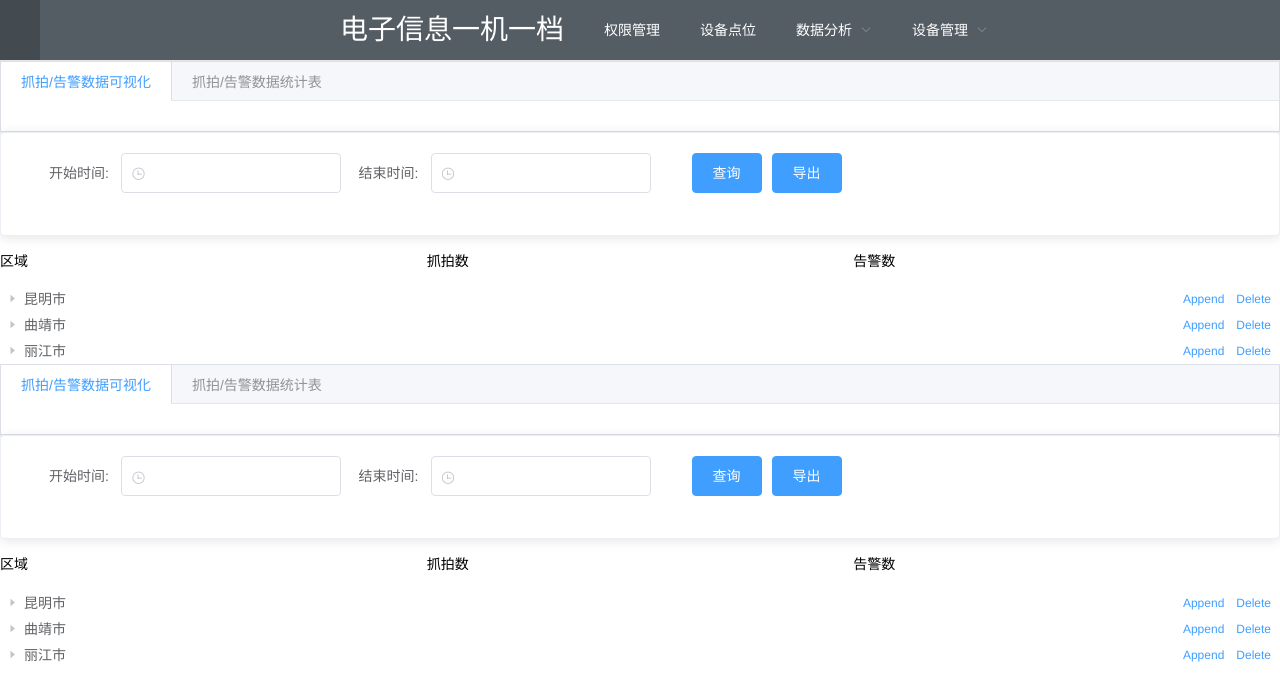
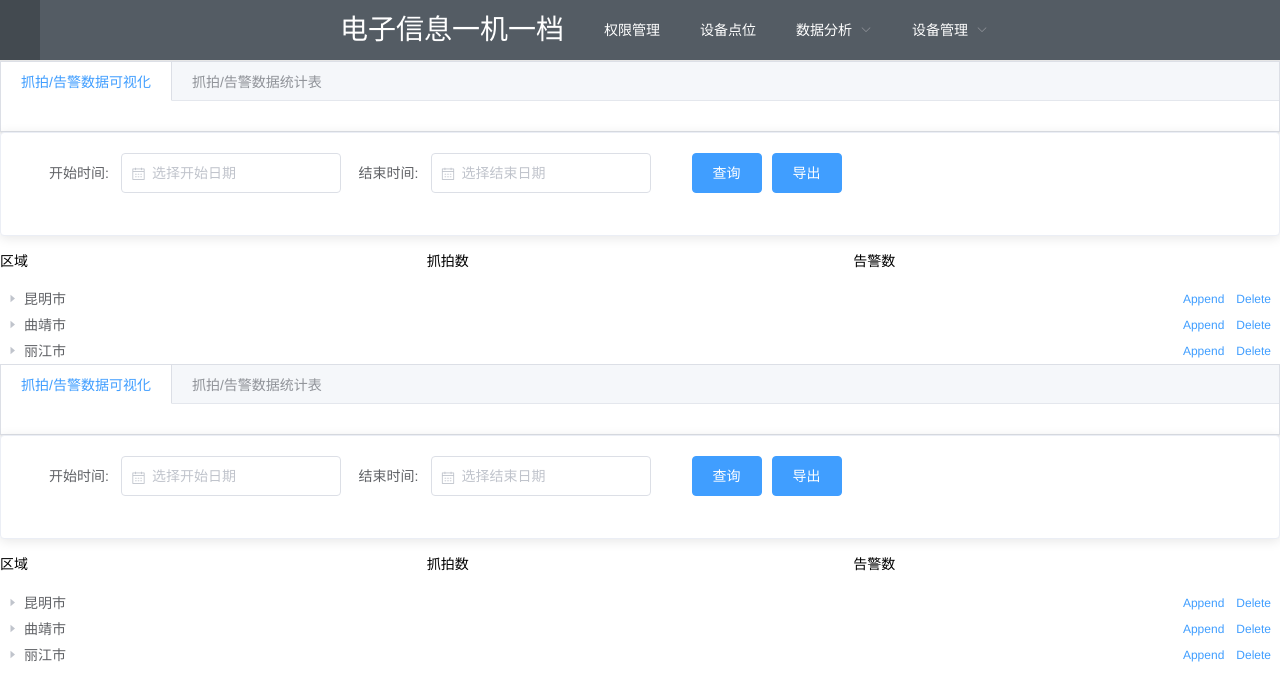
Before and after one commit to yangmaosong123/senseface-statistics, a Vue app: page /#/photoWarning in a window 1280 px wide. Shown: the top 700 px of the page. Built offline with nearby package versions, Linux system fonts and the light colour scheme.

Commit message:
将时间选择器改成日期选择器

```diff
--- a/src/components/photoWarning.vue
+++ b/src/components/photoWarning.vue
@@ -10,12 +10,12 @@
         <el-row>
             <el-col :span="6">
                 <el-form-item label="开始时间:">
-                    <el-time-picker v-model="ruleForm.startTime"></el-time-picker>
+                     <el-date-picker v-model="ruleForm.startTime" type="date" placeholder="选择开始日期"></el-date-picker>
                 </el-form-item>
             </el-col>
             <el-col :span="7">
                 <el-form-item label="结束时间:">
-                    <el-time-picker v-model="ruleForm.startTime"></el-time-picker>
+                     <el-date-picker v-model="ruleForm.endTime" type="date" placeholder="选择结束日期"></el-date-picker>
                 </el-form-item>
             </el-col>
             <el-col :span="3">
```
